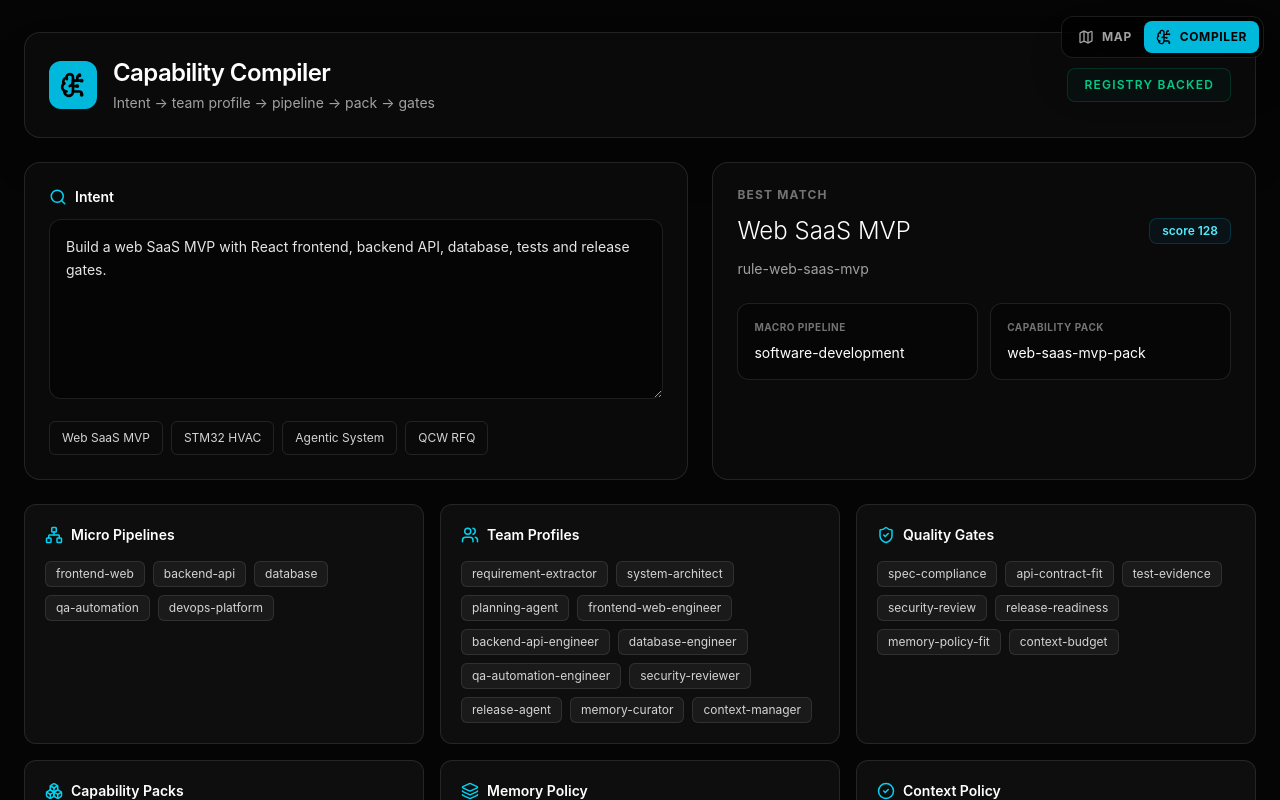
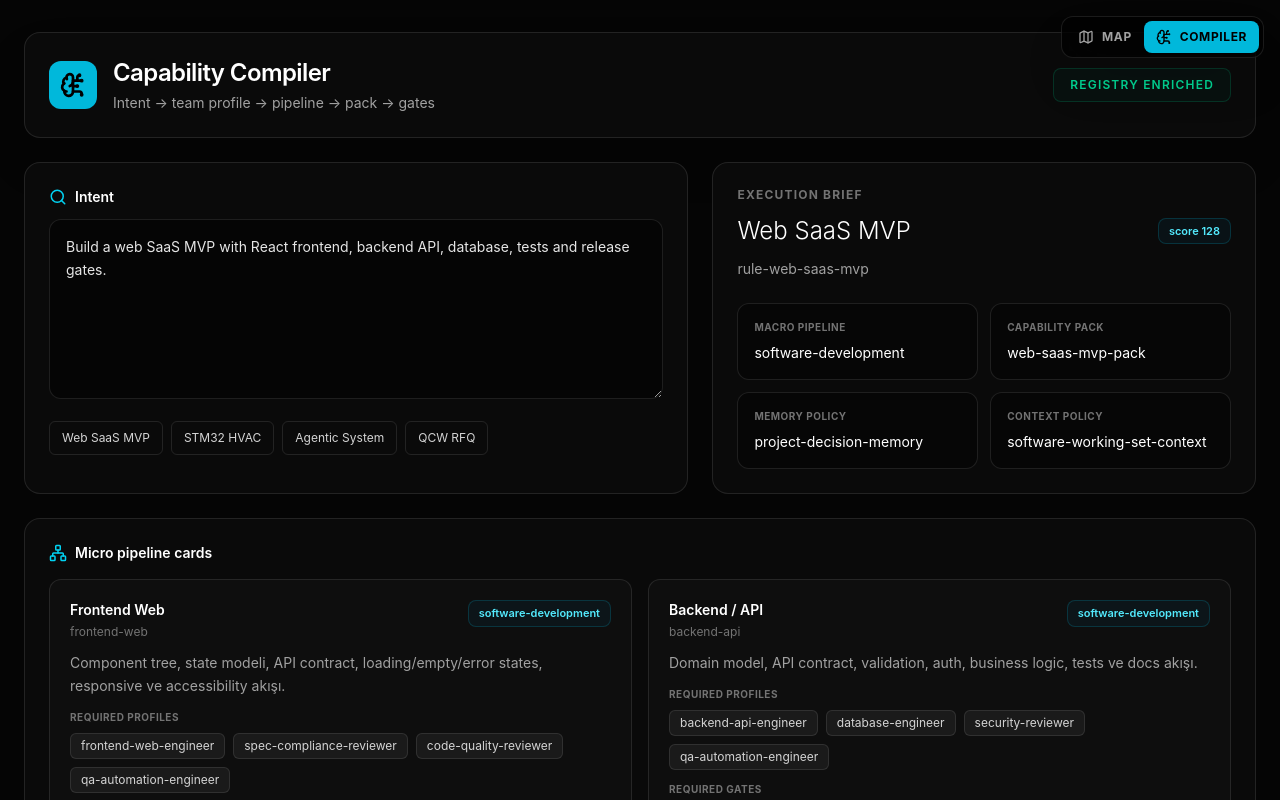
Before and after one commit to coskunhasib/Nexus_Capability_OS, a React (Vite) app: page / in a window 1280 px wide. Both pictures are taken after a click on the button "COMPILER". Shown: the top 800 px of the page. Built offline with nearby package versions, Linux system fonts and the light colour scheme.

Commit message:
ui: enrich compiler output with registry detail cards

```diff
--- a/src/CompilerView.tsx
+++ b/src/CompilerView.tsx
@@ -1,6 +1,10 @@
 import { useMemo, useState, type ReactNode } from 'react';
-import { Boxes, BrainCircuit, CheckCircle2, Layers, Network, Search, ShieldCheck, Users } from 'lucide-react';
+import { Boxes, BrainCircuit, CheckCircle2, FileText, Layers, Network, Search, ShieldCheck, Users } from 'lucide-react';
 import compilerRulesData from '../registry/compiler-rules.json';
+import agentProfilesData from '../registry/agent-profiles.json';
+import gatesData from '../registry/gates.json';
+import microPipelinesData from '../registry/micro-pipelines.json';
+import packsData from '../registry/example-capability-packs.json';
 
 type Rule = {
   id: string;
@@ -19,7 +23,74 @@ type Rule = {
   };
 };
 
+type AgentProfile = {
+  id: string;
+  title: string;
+  summary: string;
+  family?: string;
+  status?: string;
+  inputs?: string[];
+  outputs?: string[];
+  gates?: string[];
+  does?: string[];
+  does_not?: string[];
+  failure_modes?: string[];
+};
+
+type Gate = {
+  id: string;
+  title: string;
+  summary: string;
+  family?: string;
+  status?: string;
+  severity?: string;
+  inputs?: string[];
+  outputs?: string[];
+  pass_criteria?: string[];
+  fail_criteria?: string[];
+};
+
+type MicroPipeline = {
+  id: string;
+  parent_macro?: string;
+  title: string;
+  summary: string;
+  status?: string;
+  required_profiles?: string[];
+  required_gates?: string[];
+  outputs?: string[];
+};
+
+type CapabilityPack = {
+  pack_id: string;
+  type?: string;
+  status?: string;
+  summary: string;
+  for_intents?: string[];
+  macro_pipeline?: string;
+  micro_pipelines?: string[];
+  profiles?: string[];
+  skills?: string[];
+  tools?: string[];
+  quality_gates?: string[];
+  memory_policy?: string;
+  context_policy?: string;
+};
+
 const rules = (compilerRulesData as { compiler_rules: Rule[] }).compiler_rules ?? [];
+const agentProfiles = (agentProfilesData as { agent_profiles: AgentProfile[] }).agent_profiles ?? [];
+const gates = (gatesData as { gates: Gate[] }).gates ?? [];
+const microPipelines = (microPipelinesData as { micro_pipelines: MicroPipeline[] }).micro_pipelines ?? [];
+const packs = (packsData as { capability_packs: CapabilityPack[] }).capability_packs ?? [];
+
+function toMap<T extends { id?: string; pack_id?: string }>(items: T[], key: 'id' | 'pack_id' = 'id') {
+  return new Map(items.map((item) => [item[key] as string, item]));
+}
+
+const profileMap = toMap(agentProfiles);
+const gateMap = toMap(gates);
+const microPipelineMap = toMap(microPipelines);
+const packMap = toMap(packs, 'pack_id');
 
 function normalize(value: string) {
   return value.toLowerCase().replace(/[_-]/g, ' ');
@@ -64,21 +135,78 @@ function compileIntent(intent: string) {
     .sort((a, b) => b.score - a.score || (b.rule.priority ?? 0) - (a.rule.priority ?? 0));
 }
 
+function getUnresolvedIds(selected?: Rule) {
+  if (!selected?.select) return [];
+  const unresolved: string[] = [];
+
+  for (const id of selected.select.profiles ?? []) {
+    if (!profileMap.has(id)) unresolved.push(`profile:${id}`);
+  }
+  for (const id of selected.select.gates ?? []) {
+    if (!gateMap.has(id)) unresolved.push(`gate:${id}`);
+  }
+  for (const id of selected.select.micro_pipelines ?? []) {
+    if (!microPipelineMap.has(id)) unresolved.push(`micro:${id}`);
+  }
+  for (const id of selected.select.capability_packs ?? []) {
+    if (!packMap.has(id)) unresolved.push(`pack:${id}`);
+  }
+
+  return unresolved;
+}
+
 function Pill({ children }: { children: ReactNode }) {
   return <span className="rounded-md border border-white/10 bg-white/5 px-2.5 py-1 text-xs text-neutral-300">{children}</span>;
 }
 
-function Section({ icon, title, items }: { icon: ReactNode; title: string; items?: string[] }) {
+function Badge({ children, tone = 'neutral' }: { children: ReactNode; tone?: 'neutral' | 'cyan' | 'emerald' | 'yellow' | 'red' }) {
+  const classes = {
+    neutral: 'border-white/10 bg-white/5 text-neutral-300',
+    cyan: 'border-cyan-500/20 bg-cyan-950/20 text-cyan-300',
+    emerald: 'border-emerald-500/20 bg-emerald-950/20 text-emerald-300',
+    yellow: 'border-yellow-500/20 bg-yellow-950/20 text-yellow-200',
+    red: 'border-red-500/20 bg-red-950/20 text-red-200',
+  };
+  return <span className={`rounded-lg border px-2.5 py-1 text-[11px] font-semibold ${classes[tone]}`}>{children}</span>;
+}
+
+function ListLine({ label, items }: { label: string; items?: string[] }) {
+  if (!items || items.length === 0) return null;
+  return (
+    <div className="mt-3">
+      <div className="mb-2 text-[10px] font-bold uppercase tracking-wider text-neutral-500">{label}</div>
+      <div className="flex flex-wrap gap-2">
+        {items.map((item) => <Pill key={item}>{item}</Pill>)}
+      </div>
+    </div>
+  );
+}
+
+function DetailCard({ title, subtitle, summary, badges, children }: { title: string; subtitle?: string; summary?: string; badges?: ReactNode; children?: ReactNode }) {
   return (
     <div className="rounded-xl border border-white/10 bg-[#0e0e0e] p-5">
+      <div className="flex items-start justify-between gap-3">
+        <div>
+          <h3 className="text-sm font-semibold text-white">{title}</h3>
+          {subtitle && <p className="mt-1 text-xs text-neutral-500">{subtitle}</p>}
+        </div>
+        {badges}
+      </div>
+      {summary && <p className="mt-3 text-sm leading-relaxed text-neutral-400">{summary}</p>}
+      {children}
+    </div>
+  );
+}
+
+function Section({ icon, title, children }: { icon: ReactNode; title: string; children: ReactNode }) {
+  return (
+    <section className="rounded-2xl border border-white/10 bg-[#0a0a0a] p-6">
       <div className="mb-4 flex items-center gap-2 text-sm font-semibold text-white">
         <span className="text-cyan-400">{icon}</span>
         {title}
       </div>
-      <div className="flex flex-wrap gap-2">
-        {(items ?? []).length > 0 ? items!.map((item) => <Pill key={item}>{item}</Pill>) : <span className="text-sm text-neutral-500">No selection</span>}
-      </div>
-    </div>
+      {children}
+    </section>
   );
 }
 
@@ -87,6 +215,12 @@ export default function CompilerView() {
   const matches = useMemo(() => compileIntent(intent), [intent]);
   const selected = matches[0]?.rule;
   const score = matches[0]?.score ?? 0;
+
+  const selectedProfiles = (selected?.select?.profiles ?? []).map((id) => profileMap.get(id)).filter(Boolean) as AgentProfile[];
+  const selectedGates = (selected?.select?.gates ?? []).map((id) => gateMap.get(id)).filter(Boolean) as Gate[];
+  const selectedMicroPipelines = (selected?.select?.micro_pipelines ?? []).map((id) => microPipelineMap.get(id)).filter(Boolean) as MicroPipeline[];
+  const selectedPacks = (selected?.select?.capability_packs ?? []).map((id) => packMap.get(id)).filter(Boolean) as CapabilityPack[];
+  const unresolvedIds = getUnresolvedIds(selected);
 
   return (
     <div className="min-h-screen bg-[#050505] text-neutral-200 selection:bg-cyan-500/30 selection:text-cyan-200">
@@ -102,7 +236,7 @@ export default function CompilerView() {
             </div>
           </div>
           <div className="rounded-lg border border-emerald-500/20 bg-emerald-950/20 px-4 py-2 text-xs font-semibold uppercase tracking-widest text-emerald-400">
-            Registry backed
+            Registry enriched
           </div>
         </header>
 
@@ -127,12 +261,12 @@ export default function CompilerView() {
           </div>
 
           <div className="rounded-2xl border border-white/10 bg-[#0a0a0a] p-6">
-            <div className="mb-3 text-xs font-bold uppercase tracking-widest text-neutral-500">Best match</div>
+            <div className="mb-3 text-xs font-bold uppercase tracking-widest text-neutral-500">Execution brief</div>
             {selected ? (
               <div>
                 <div className="flex items-center justify-between gap-3">
                   <h2 className="text-2xl font-light text-white">{selected.title}</h2>
-                  <span className="rounded-lg border border-cyan-500/20 bg-cyan-950/20 px-3 py-1 text-xs font-semibold text-cyan-300">score {score}</span>
+                  <Badge tone="cyan">score {score}</Badge>
                 </div>
                 <p className="mt-3 text-sm text-neutral-400">{selected.id}</p>
                 <div className="mt-6 grid grid-cols-2 gap-3">
@@ -144,6 +278,14 @@ export default function CompilerView() {
                     <div className="text-[10px] font-bold uppercase tracking-wider text-neutral-500">Capability Pack</div>
                     <div className="mt-2 text-sm text-white">{selected.select?.capability_packs?.[0] ?? 'none'}</div>
                   </div>
+                  <div className="rounded-xl border border-white/10 bg-black/40 p-4">
+                    <div className="text-[10px] font-bold uppercase tracking-wider text-neutral-500">Memory Policy</div>
+                    <div className="mt-2 text-sm text-white">{selected.select?.memory_policy ?? 'none'}</div>
+                  </div>
+                  <div className="rounded-xl border border-white/10 bg-black/40 p-4">
+                    <div className="text-[10px] font-bold uppercase tracking-wider text-neutral-500">Context Policy</div>
+                    <div className="mt-2 text-sm text-white">{selected.select?.context_policy ?? 'none'}</div>
+                  </div>
                 </div>
               </div>
             ) : (
@@ -153,14 +295,68 @@ export default function CompilerView() {
         </section>
 
         {selected && (
-          <section className="grid gap-4 lg:grid-cols-2 xl:grid-cols-3">
-            <Section icon={<Network size={18} />} title="Micro Pipelines" items={selected.select?.micro_pipelines} />
-            <Section icon={<Users size={18} />} title="Team Profiles" items={selected.select?.profiles} />
-            <Section icon={<ShieldCheck size={18} />} title="Quality Gates" items={selected.select?.gates} />
-            <Section icon={<Boxes size={18} />} title="Capability Packs" items={selected.select?.capability_packs} />
-            <Section icon={<Layers size={18} />} title="Memory Policy" items={selected.select?.memory_policy ? [selected.select.memory_policy] : []} />
-            <Section icon={<CheckCircle2 size={18} />} title="Context Policy" items={selected.select?.context_policy ? [selected.select.context_policy] : []} />
-          </section>
+          <>
+            <Section icon={<Network size={18} />} title="Micro pipeline cards">
+              <div className="grid gap-4 lg:grid-cols-2">
+                {selectedMicroPipelines.map((pipeline) => (
+                  <DetailCard key={pipeline.id} title={pipeline.title} subtitle={pipeline.id} summary={pipeline.summary} badges={<Badge tone="cyan">{pipeline.parent_macro}</Badge>}>
+                    <ListLine label="required profiles" items={pipeline.required_profiles} />
+                    <ListLine label="required gates" items={pipeline.required_gates} />
+                    <ListLine label="outputs" items={pipeline.outputs} />
+                  </DetailCard>
+                ))}
+              </div>
+            </Section>
+
+            <Section icon={<Users size={18} />} title="Team profile cards">
+              <div className="grid gap-4 lg:grid-cols-2 xl:grid-cols-3">
+                {selectedProfiles.map((profile) => (
+                  <DetailCard key={profile.id} title={profile.title} subtitle={profile.id} summary={profile.summary} badges={<Badge>{profile.family}</Badge>}>
+                    <ListLine label="does" items={profile.does} />
+                    <ListLine label="outputs" items={profile.outputs} />
+                    <ListLine label="failure modes" items={profile.failure_modes} />
+                  </DetailCard>
+                ))}
+              </div>
+            </Section>
+
+            <Section icon={<ShieldCheck size={18} />} title="Gate cards">
+              <div className="grid gap-4 lg:grid-cols-2 xl:grid-cols-3">
+                {selectedGates.map((gate) => {
+                  const severityTone = gate.severity === 'critical' ? 'red' : gate.severity === 'blocking' ? 'yellow' : 'neutral';
+                  return (
+                    <DetailCard key={gate.id} title={gate.title} subtitle={gate.id} summary={gate.summary} badges={<Badge tone={severityTone}>{gate.severity ?? 'gate'}</Badge>}>
+                      <ListLine label="pass criteria" items={gate.pass_criteria} />
+                      <ListLine label="fail criteria" items={gate.fail_criteria} />
+                    </DetailCard>
+                  );
+                })}
+              </div>
+            </Section>
+
+            <Section icon={<Boxes size={18} />} title="Capability pack details">
+              <div className="grid gap-4 lg:grid-cols-2">
+                {selectedPacks.map((pack) => (
+                  <DetailCard key={pack.pack_id} title={pack.pack_id} subtitle={pack.status} summary={pack.summary} badges={<Badge tone="emerald">{pack.macro_pipeline}</Badge>}>
+                    <ListLine label="intents" items={pack.for_intents} />
+                    <ListLine label="micro pipelines" items={pack.micro_pipelines} />
+                    <ListLine label="profiles" items={pack.profiles} />
+                    <ListLine label="skills" items={pack.skills} />
+                    <ListLine label="tools" items={pack.tools} />
+                    <ListLine label="quality gates" items={pack.quality_gates} />
+                  </DetailCard>
+                ))}
+              </div>
+            </Section>
+
+            {unresolvedIds.length > 0 && (
+              <Section icon={<FileText size={18} />} title="Missing / unresolved registry IDs">
+                <div className="flex flex-wrap gap-2">
+                  {unresolvedIds.map((id) => <Badge key={id} tone="red">{id}</Badge>)}
+                </div>
+              </Section>
+            )}
+          </>
         )}
 
         <section className="rounded-2xl border border-white/10 bg-[#0a0a0a] p-6">
```
